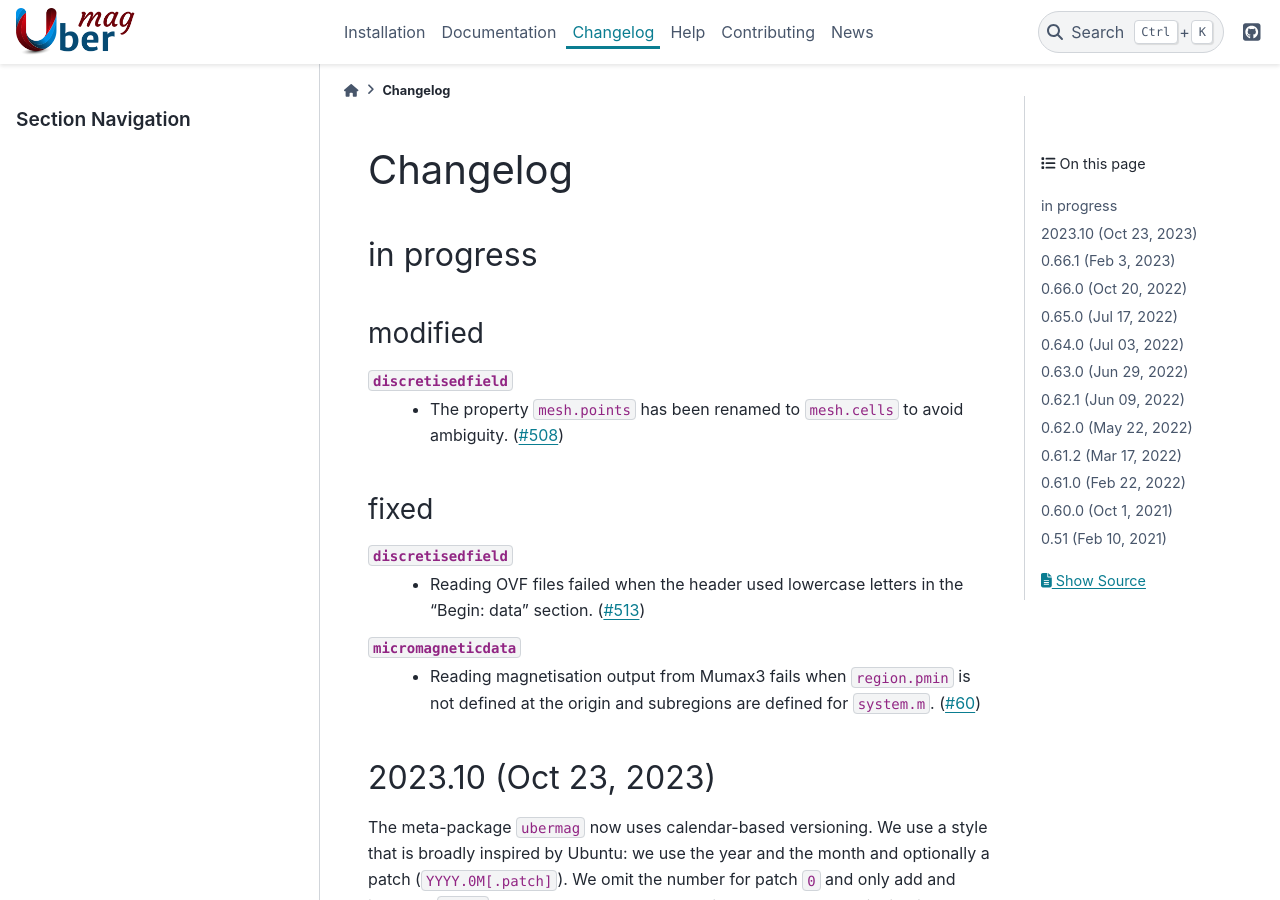
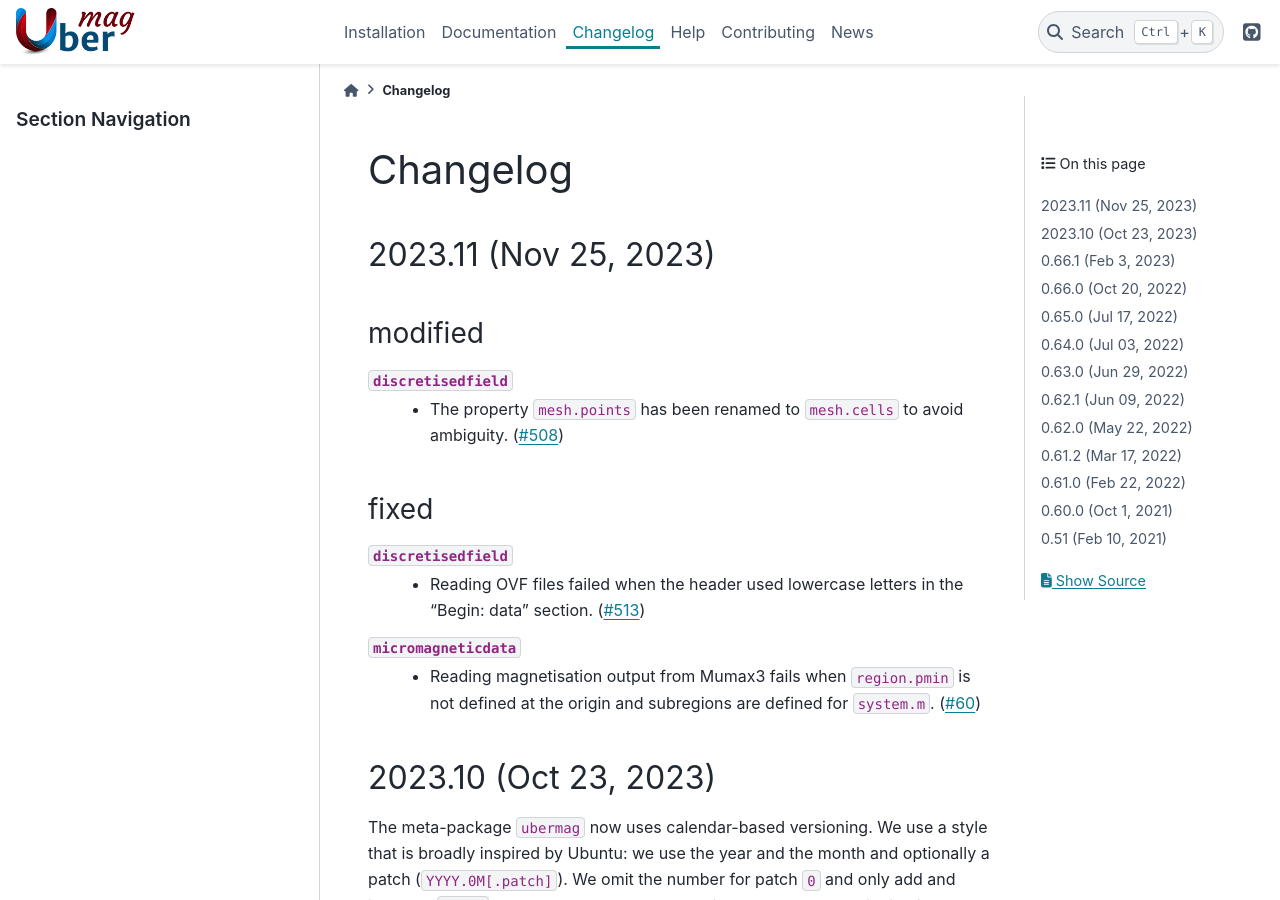
Before and after one commit to ubermag/ubermag.github.io, a Sphinx documentation site: the page built from source/changelog.rst, in a window 1280 px wide and 900 px high. Built offline with Sphinx 7.4.7 and the PyData theme 0.15.4, drawn with Linux system fonts in a browser that asks for light colours; pages that are not in the unit, such as notebooks, are missing from menus.

Commit message:
release 2023.11

```diff
--- a/source/changelog.rst
+++ b/source/changelog.rst
@@ -2,8 +2,8 @@
 Changelog
 =========
 
-in progress
-===========
+2023.11 (Nov 25, 2023)
+======================
 
 modified
 --------
```
